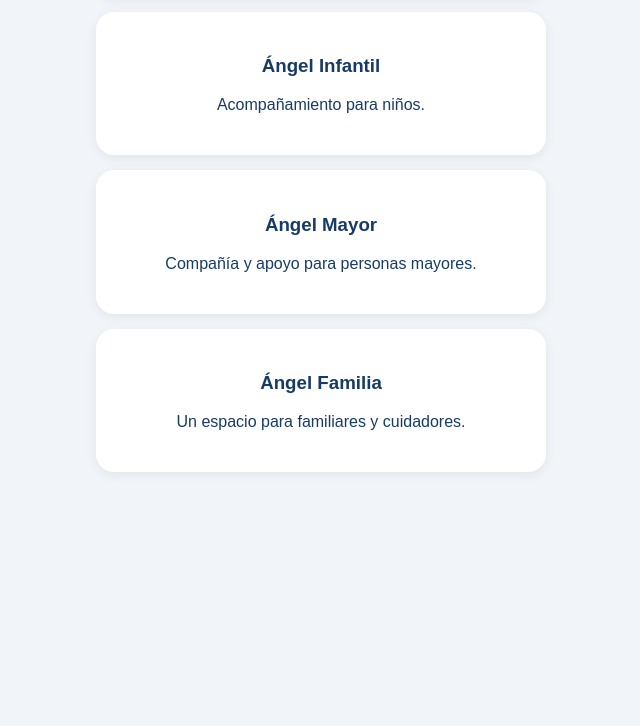
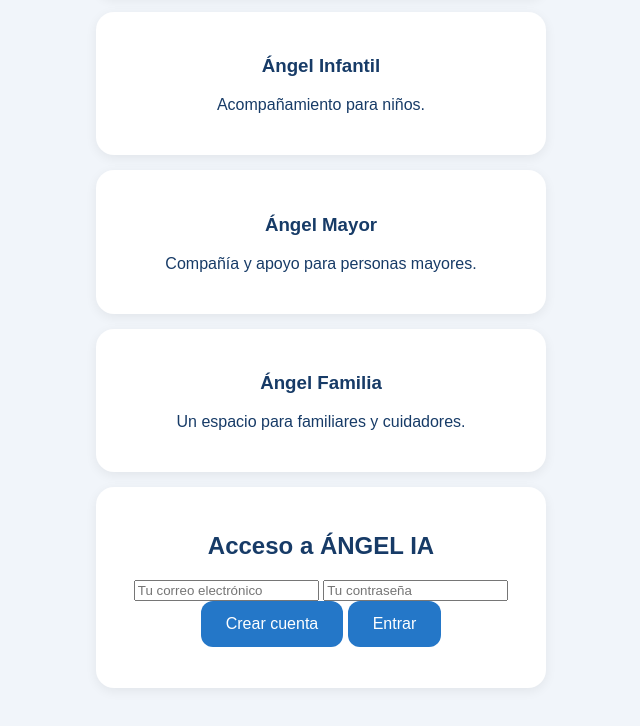
Before and after one commit to charlescadena360-cpu/angel-ia, a plain HTML site: page index.html in a window 1280 px wide. Shown: the part 444-1170 px from the top of the page, without its empty margins (319-959 px from the left). Before the commit the page ends 956 px from the top, so only its background shows below. Drawn offline with nearby package versions, Linux system fonts and the light colour scheme.

Commit message:
Add access section with email and password inputs

```diff
--- a/index.html
+++ b/index.html
@@ -60,6 +60,14 @@ button {
     <h3>Ángel Familia</h3>
     <p>Un espacio para familiares y cuidadores.</p>
   </div>
+  <div class="card" id="acceso">
+  <h2>Acceso a ÁNGEL IA</h2>
+  <input id="email" type="email" placeholder="Tu correo electrónico">
+  <input id="password" type="password" placeholder="Tu contraseña">
+  <button onclick="registrar()">Crear cuenta</button>
+  <button onclick="iniciarSesion()">Entrar</button>
+  <p id="mensaje"></p>
+</div>
  </main>    <script src="https://cdn.jsdelivr.net/npm/@supabase/supabase-js@2"></script>    <script>
     function saludar() {
       alert("¡Hola! Soy ÁNGEL IA. Estoy aquí para acompañarte.");
```
